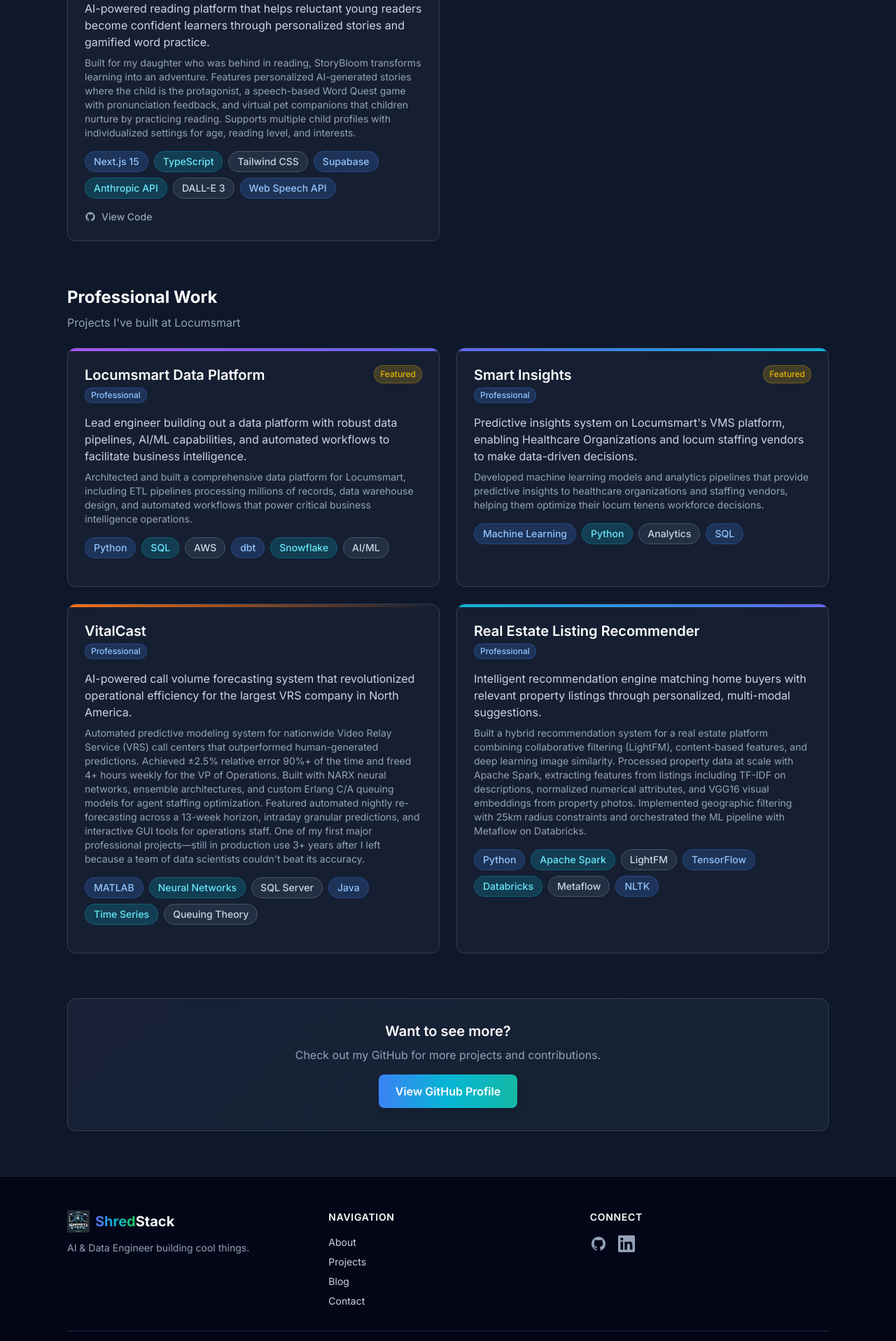
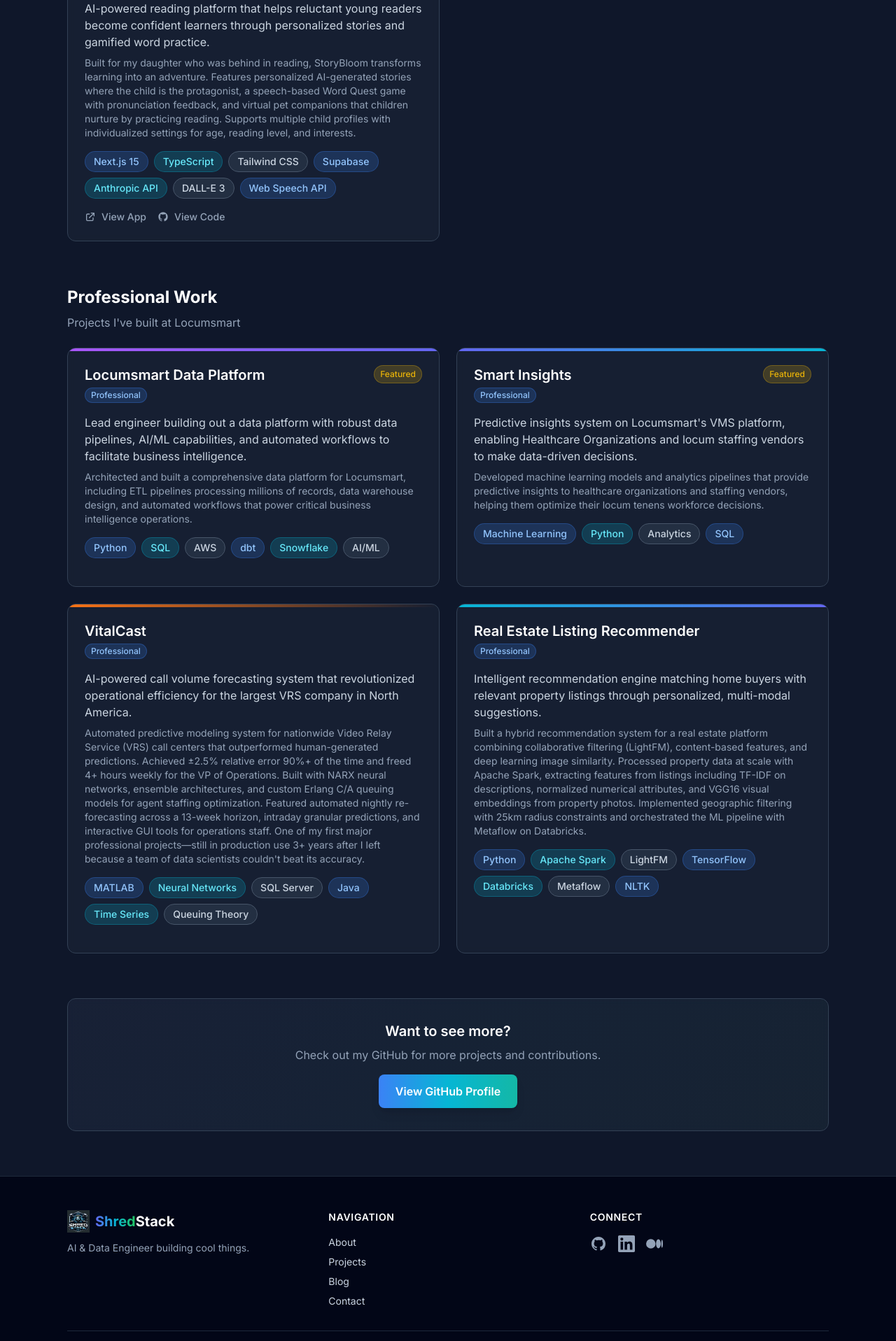
Before and after one commit to shredstack/shredstack-site, a Next.js app: page /projects in a window 1280 px wide. Shown: the part 880-2797 px from the top of the page at 70% size. Built offline with nearby package versions, Linux system fonts and the light colour scheme.

Commit message:
small updates

```diff
--- a/src/app/contact/page.tsx
+++ b/src/app/contact/page.tsx
@@ -232,7 +232,7 @@
             </a>
 
             <a
-              href="https://linkedin.com/in/sarahdorich"
+              href="https://www.linkedin.com/in/sarahdorich/"
               target="_blank"
               rel="noopener noreferrer"
               className="card p-6 flex items-center gap-4 group relative overflow-hidden"
@@ -280,7 +280,7 @@
             </a>
 
             <a
-              href="https://twitter.com/sarahdorich"
+              href="https://x.com/shredstacksarah"
               target="_blank"
               rel="noopener noreferrer"
               className="card p-6 flex items-center gap-4 group relative overflow-hidden"
--- a/src/app/page.tsx
+++ b/src/app/page.tsx
@@ -81,26 +81,6 @@
         </div>
       </section>
 
-      {/* About Preview Section */}
-      <section className="py-20 bg-surface-800 relative overflow-hidden">
-        <div className="absolute inset-0 bg-gradient-rainbow-soft opacity-30" />
-        <div className="section-container relative z-10">
-          <div className="max-w-3xl mx-auto text-center">
-            <h2 className="text-3xl font-bold text-white mb-6">
-              Building at the Intersection of{" "}
-              <span className="text-gradient-rainbow">Data & AI</span>
-            </h2>
-            <p className="text-lg text-surface-300 mb-8">
-              With a background in data engineering and a passion for machine learning,
-              I enjoy tackling complex problems and building tools that make a difference.
-            </p>
-            <Link href="/about" className="btn-secondary">
-              Learn More About Me
-            </Link>
-          </div>
-        </div>
-      </section>
-
       {/* Beyond the Code Section */}
       <section className="py-20 bg-surface-900">
         <div className="section-container">
@@ -154,6 +134,26 @@
         </div>
       </section>
 
+      {/* About Preview Section */}
+      <section className="py-20 bg-surface-800 relative overflow-hidden">
+        <div className="absolute inset-0 bg-gradient-rainbow-soft opacity-30" />
+        <div className="section-container relative z-10">
+          <div className="max-w-3xl mx-auto text-center">
+            <h2 className="text-3xl font-bold text-white mb-6">
+              Building at the Intersection of{" "}
+              <span className="text-gradient-rainbow">Data & AI</span>
+            </h2>
+            <p className="text-lg text-surface-300 mb-8">
+              With a background in data engineering and a passion for machine learning,
+              I enjoy tackling complex problems and building tools that make a difference.
+            </p>
+            <Link href="/about" className="btn-secondary">
+              Learn More About Me
+            </Link>
+          </div>
+        </div>
+      </section>
+
       {/* CTA Section */}
       <section className="py-20 bg-gradient-to-r from-rainbow-indigo via-primary-600 to-rainbow-cyan relative overflow-hidden">
         <div className="absolute inset-0 bg-surface-900/30" />
--- a/src/components/Footer.tsx
+++ b/src/components/Footer.tsx
@@ -72,7 +72,7 @@
                 </svg>
               </a>
               <a
-                href="https://linkedin.com/in/sarahdorich"
+                href="https://www.linkedin.com/in/sarahdorich/"
                 target="_blank"
                 rel="noopener noreferrer"
                 className="text-surface-400 hover:text-primary-400 transition-colors"
@@ -80,6 +80,17 @@
               >
                 <svg className="w-6 h-6" fill="currentColor" viewBox="0 0 24 24">
                   <path d="M20.447 20.452h-3.554v-5.569c0-1.328-.027-3.037-1.852-3.037-1.853 0-2.136 1.445-2.136 2.939v5.667H9.351V9h3.414v1.561h.046c.477-.9 1.637-1.85 3.37-1.85 3.601 0 4.267 2.37 4.267 5.455v6.286zM5.337 7.433c-1.144 0-2.063-.926-2.063-2.065 0-1.138.92-2.063 2.063-2.063 1.14 0 2.064.925 2.064 2.063 0 1.139-.925 2.065-2.064 2.065zm1.782 13.019H3.555V9h3.564v11.452zM22.225 0H1.771C.792 0 0 .774 0 1.729v20.542C0 23.227.792 24 1.771 24h20.451C23.2 24 24 23.227 24 22.271V1.729C24 .774 23.2 0 22.222 0h.003z" />
+                </svg>
+              </a>
+              <a
+                href="https://medium.com/@sarah.dorich"
+                target="_blank"
+                rel="noopener noreferrer"
+                className="text-surface-400 hover:text-rainbow-teal transition-colors"
+                aria-label="Medium"
+              >
+                <svg className="w-6 h-6" fill="currentColor" viewBox="0 0 24 24">
+                  <path d="M13.54 12a6.8 6.8 0 01-6.77 6.82A6.8 6.8 0 010 12a6.8 6.8 0 016.77-6.82A6.8 6.8 0 0113.54 12zM20.96 12c0 3.54-1.51 6.42-3.38 6.42-1.87 0-3.39-2.88-3.39-6.42s1.52-6.42 3.39-6.42 3.38 2.88 3.38 6.42M24 12c0 3.17-.53 5.75-1.19 5.75-.66 0-1.19-2.58-1.19-5.75s.53-5.75 1.19-5.75C23.47 6.25 24 8.83 24 12z" />
                 </svg>
               </a>
             </div>
--- a/src/components/ProjectCard.tsx
+++ b/src/components/ProjectCard.tsx
@@ -75,8 +75,28 @@
       </div>
 
       {/* Links - only in full mode */}
-      {!compact && project.githubUrl && (
+      {!compact && (project.githubUrl || project.liveUrl) && (
         <div className="flex gap-4">
+          {project.liveUrl && (
+            <a
+              href={project.liveUrl}
+              target="_blank"
+              rel="noopener noreferrer"
+              className="inline-flex items-center gap-2 text-sm font-medium text-surface-400 hover:text-rainbow-cyan transition-colors"
+              onClick={(e) => e.stopPropagation()}
+            >
+              <svg className="w-4 h-4" fill="none" stroke="currentColor" viewBox="0 0 24 24">
+                <path
+                  strokeLinecap="round"
+                  strokeLinejoin="round"
+                  strokeWidth={2}
+                  d="M10 6H6a2 2 0 00-2 2v10a2 2 0 002 2h10a2 2 0 002-2v-4M14 4h6m0 0v6m0-6L10 14"
+                />
+              </svg>
+              View App
+            </a>
+          )}
+          {project.githubUrl && (
             <a
               href={project.githubUrl}
               target="_blank"
@@ -93,13 +113,26 @@
               </svg>
               View Code
             </a>
+          )}
         </div>
       )}
     </>
   );
 
-  // In compact mode, wrap in a Link; in full mode, just a div (links are inside)
+  // In compact mode, link to liveUrl if available, otherwise to project anchor
   if (compact) {
+    if (project.liveUrl) {
+      return (
+        <a
+          href={project.liveUrl}
+          target="_blank"
+          rel="noopener noreferrer"
+          className="group block p-6 card relative overflow-hidden"
+        >
+          {content}
+        </a>
+      );
+    }
     return (
       <Link
         href={`/projects#${project.id}`}
--- a/src/data/projects.ts
+++ b/src/data/projects.ts
@@ -29,7 +29,7 @@
     status: "Active",
     gradient: "from-rainbow-cyan to-rainbow-teal",
     githubUrl: "https://github.com/shredstack/fuel-rx",
-    liveUrl: "https://fuel-rx.vercel.app",
+    liveUrl: "https://fuel-rx.shredstack.net",
   },
   {
     id: "shredstack",
@@ -58,6 +58,7 @@
     status: "Active",
     gradient: "from-rainbow-teal to-rainbow-purple",
     githubUrl: "https://github.com/shredstack/story-bloom",
+    liveUrl: "https://story-bloom.shredstack.net",
   },
 
   // Professional Work
```
Lines whose indentation alone changed are shown as unchanged.
